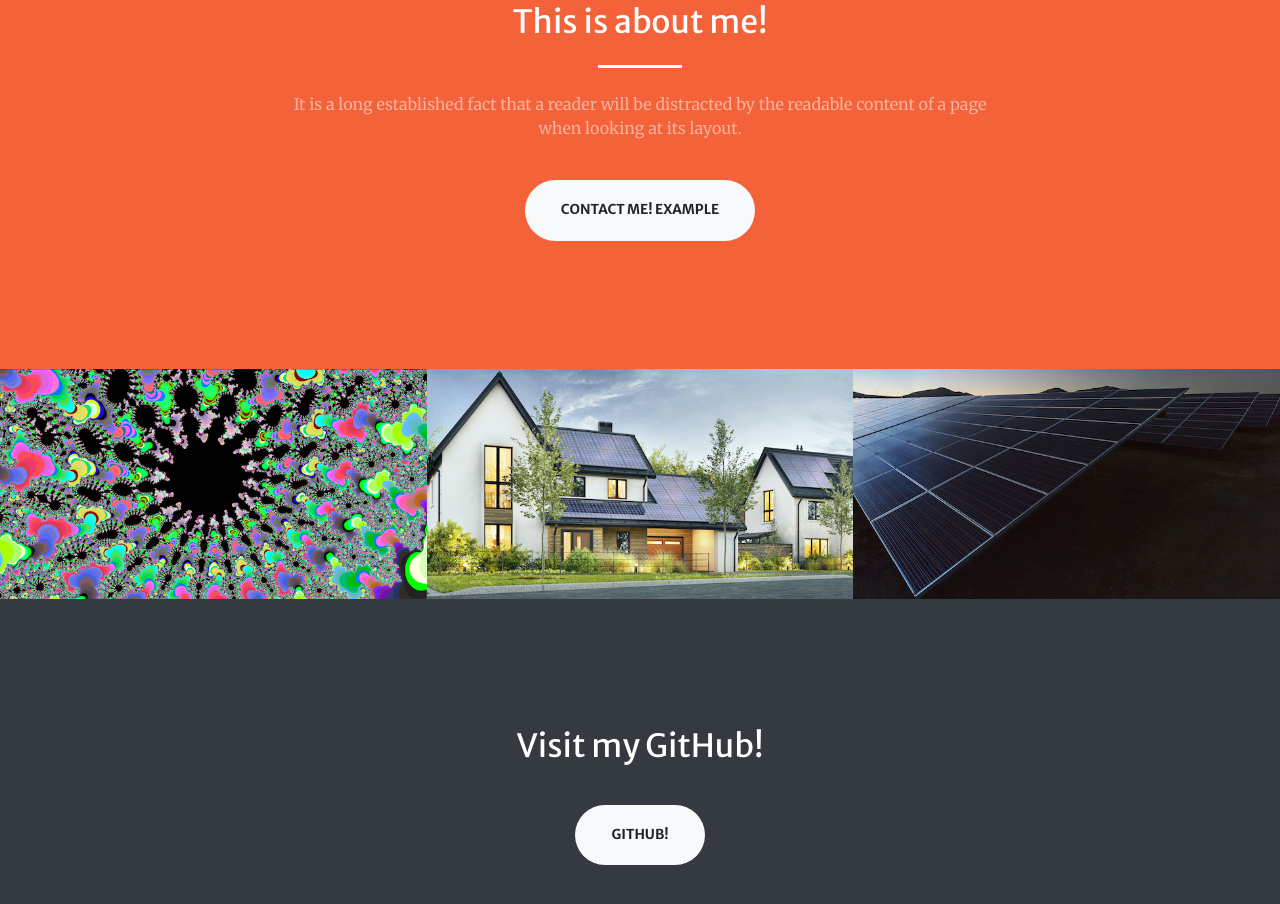
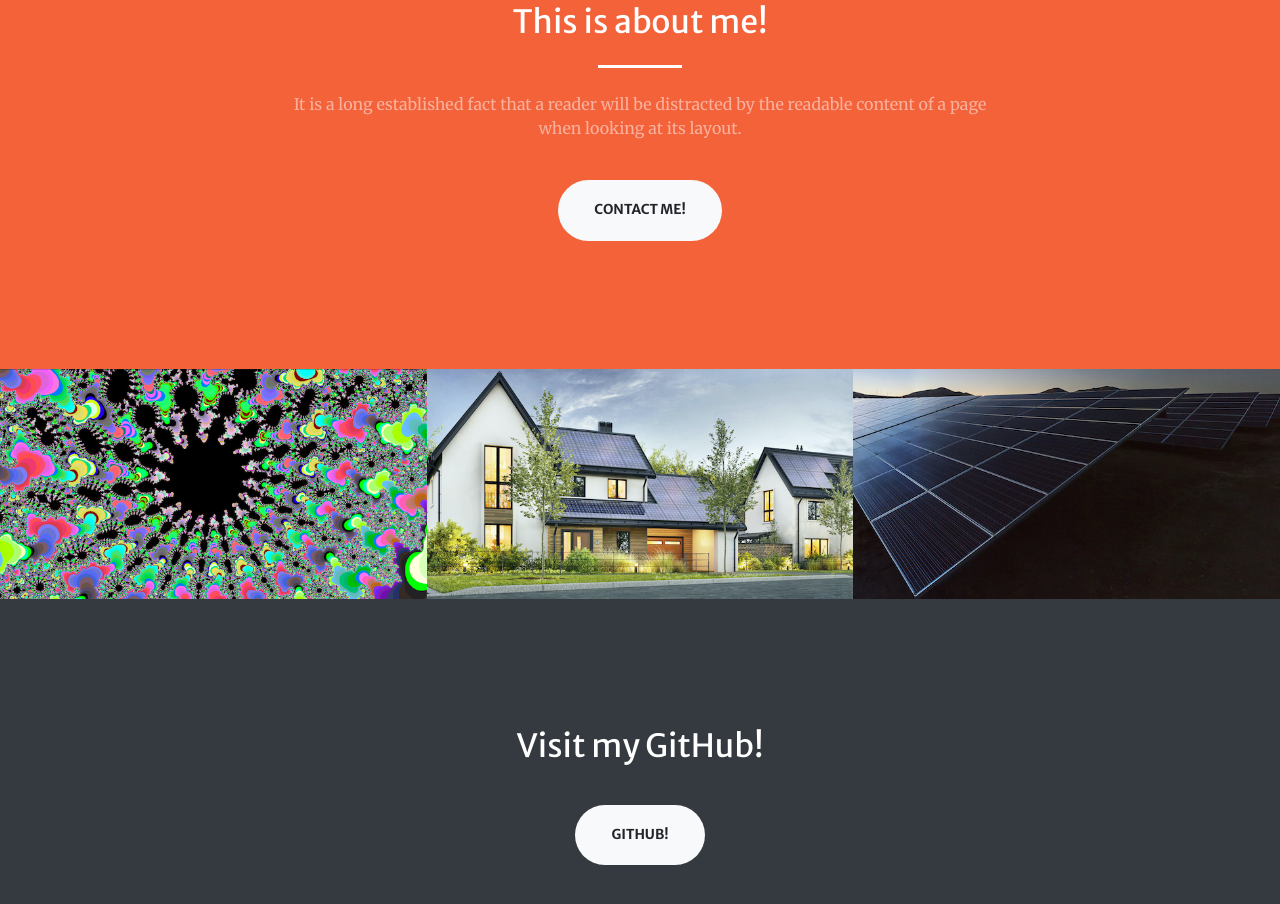
Before and after one commit to callanbr/portfolioExample, a plain HTML site: page index.html in a window 1280 px wide. Shown: the part 925-1829 px from the top of the page. Drawn offline with nearby package versions, Linux system fonts and the light colour scheme.

Commit message:
removed example change

```diff
--- a/index.html
+++ b/index.html
@@ -109,8 +109,8 @@
             <a
               class="btn btn-light btn-xl js-scroll-trigger mt-3"
               href="#contact"
-              >Contact me! Example</a
-            >
+              >Contact me!
+            </a>
           </div>
         </div>
       </div>
```
